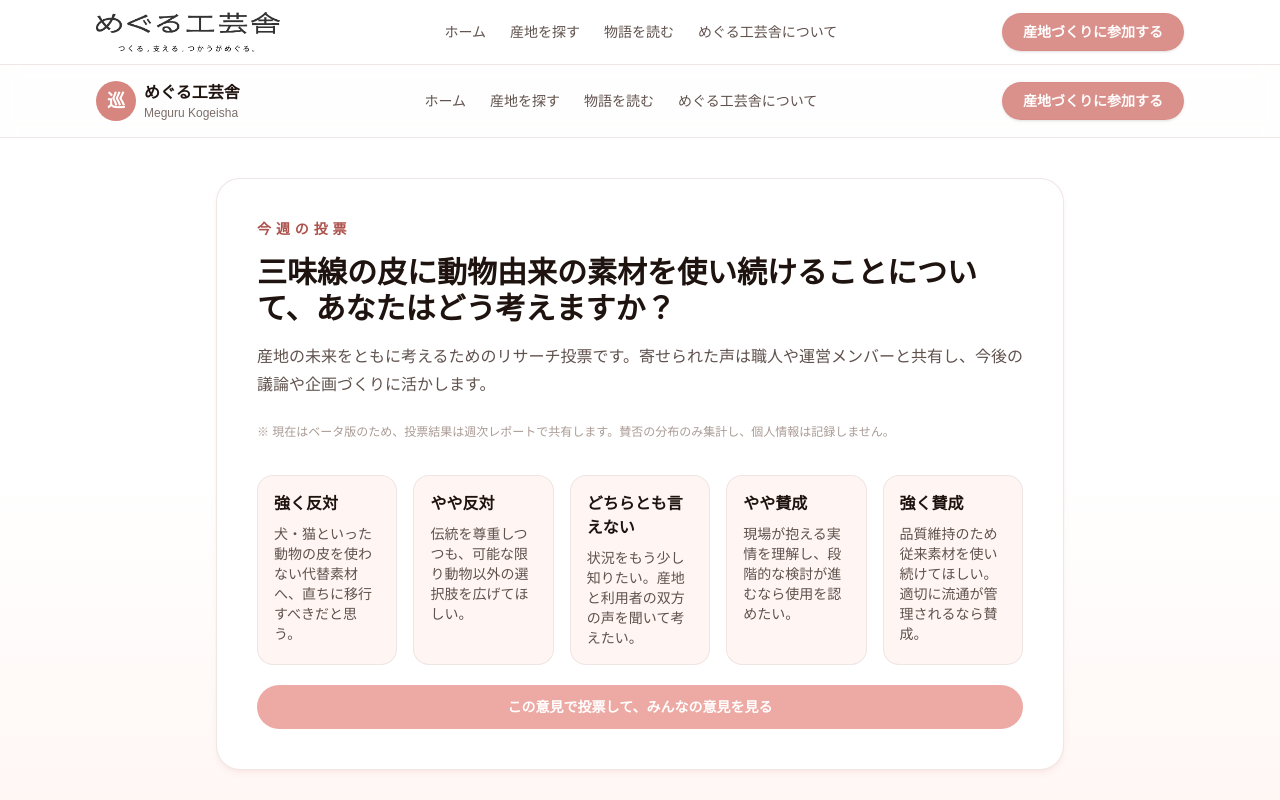
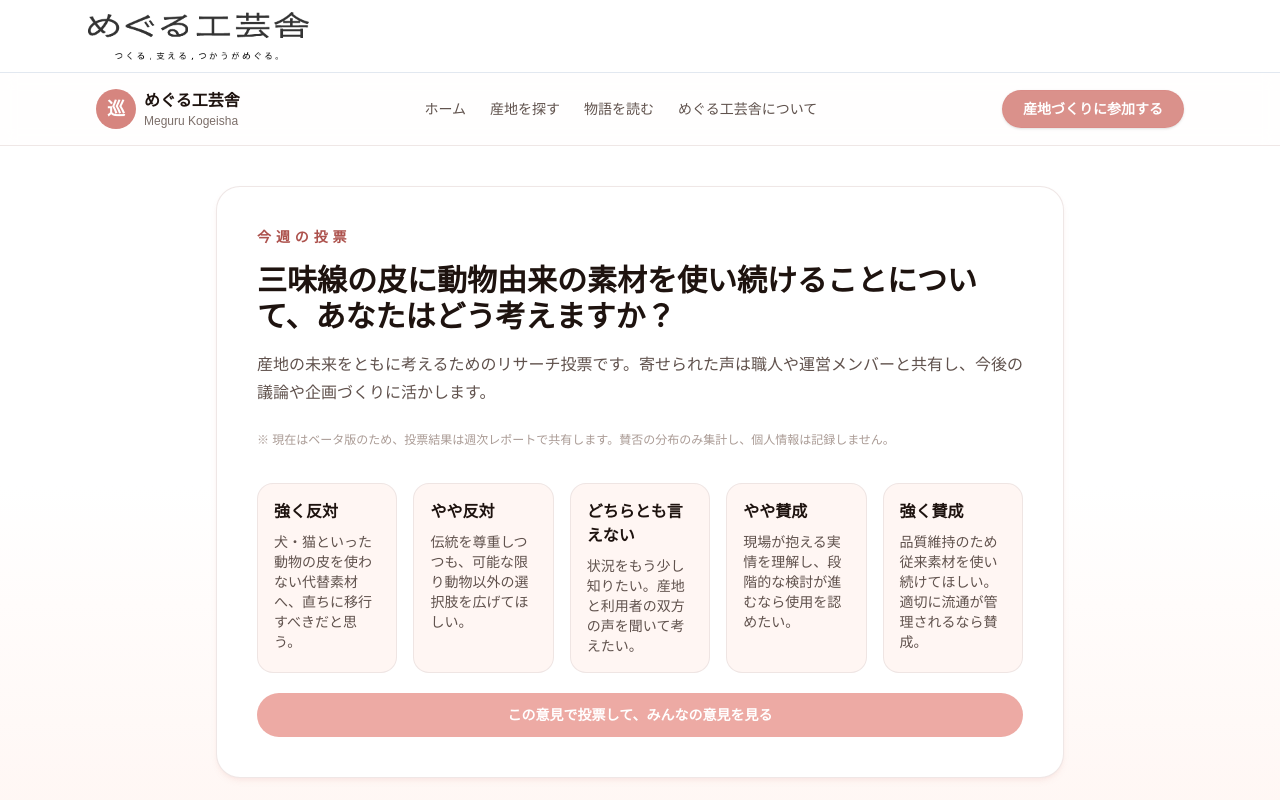
Before and after one commit to 2424takumi/meguru_kogeisha, a Next.js app: page / in a window 1280 px wide. Shown: the top 800 px of the page. Built offline with nearby package versions, Linux system fonts and the light colour scheme.

Commit message:
Revert "ヘッダー変更 (vibe-kanban)"

```diff
--- a/src/app/layout.tsx
+++ b/src/app/layout.tsx
@@ -3,13 +3,6 @@ import Image from "next/image";
 import Link from "next/link";
 import { Geist, Geist_Mono } from "next/font/google";
 import "./globals.css";
-
-const navItems = [
-  { href: "/", label: "ホーム" },
-  { href: "/areas", label: "産地を探す" },
-  { href: "/stories", label: "物語を読む" },
-  { href: "/about", label: "めぐる工芸舎について" },
-];
 
 const geistSans = Geist({
   variable: "--font-geist-sans",
@@ -37,34 +30,17 @@ export default function RootLayout({
         className={`${geistSans.variable} ${geistMono.variable} antialiased`}
       >
         <div className="flex min-h-screen flex-col bg-gray-50">
-          <header className="sticky top-0 z-50 border-b border-neutral-200/80 bg-white/90 backdrop-blur">
-            <div className="mx-auto flex w-full max-w-6xl items-center justify-between px-4 py-3 sm:px-6 lg:px-8">
-              <Link href="/" aria-label="めぐる工芸舎" className="flex items-center">
+          <header className="border-b border-slate-200 bg-white">
+            <div className="mx-auto flex w-full max-w-6xl items-center px-4 py-3 sm:px-6">
+              <Link href="/" aria-label="めぐる工芸舎">
                 <Image
                   src="/meguru_logo.png"
                   alt="めぐる工芸舎のロゴ"
-                  width={140}
-                  height={40}
+                  width={180}
+                  height={48}
                   priority
-                  className="h-10 w-auto"
+                  className="h-12 w-auto"
                 />
-              </Link>
-              <nav className="hidden items-center gap-6 text-sm font-medium text-neutral-600 md:flex">
-                {navItems.map((item) => (
-                  <Link
-                    key={item.href}
-                    href={item.href}
-                    className="transition-colors hover:text-brand-600 focus-visible:outline focus-visible:outline-2 focus-visible:outline-offset-4 focus-visible:outline-brand-500"
-                  >
-                    {item.label}
-                  </Link>
-                ))}
-              </nav>
-              <Link
-                href="/contact"
-                className="inline-flex items-center rounded-full border border-brand-500/40 bg-brand-500/90 px-3 py-2 text-xs font-semibold text-white shadow-sm transition hover:bg-brand-600 focus-visible:outline focus-visible:outline-2 focus-visible:outline-offset-4 focus-visible:outline-brand-500 sm:px-4 sm:text-sm md:px-5"
-              >
-                産地づくりに参加する
               </Link>
             </div>
           </header>
```
